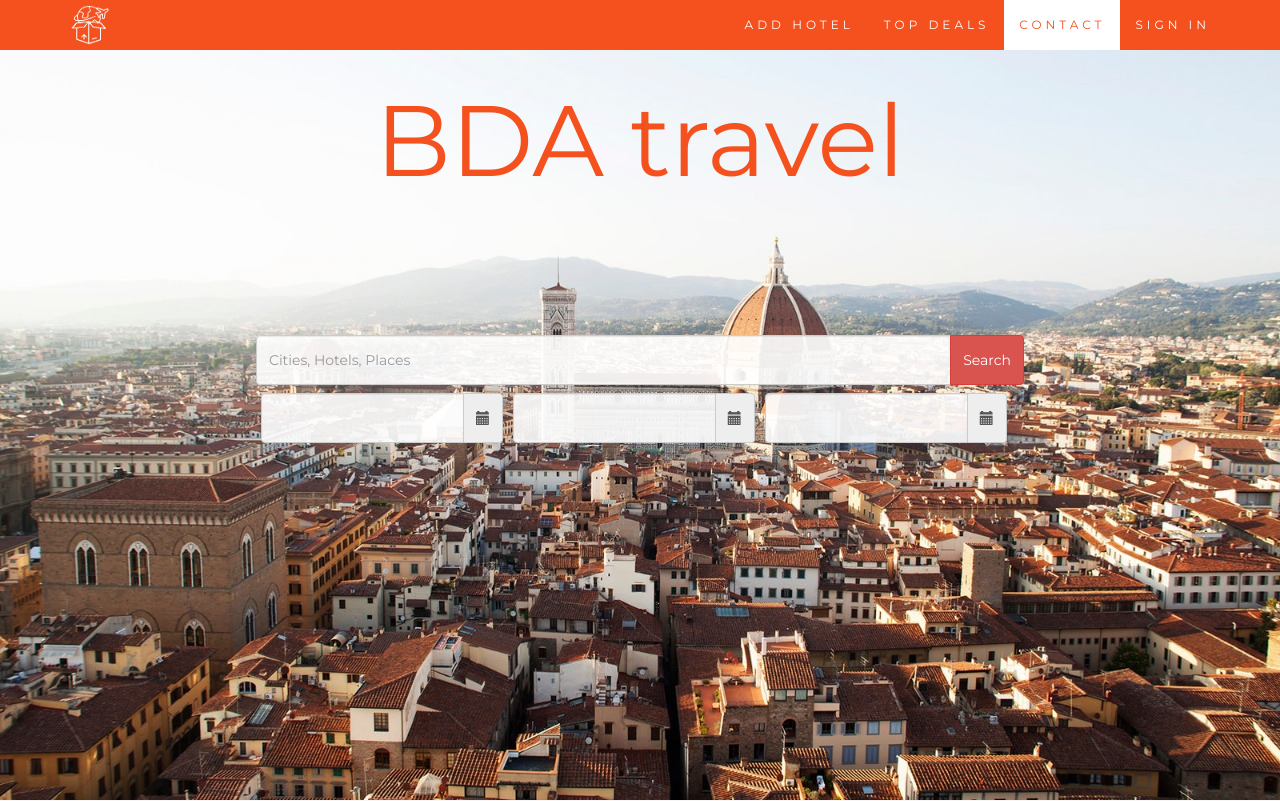
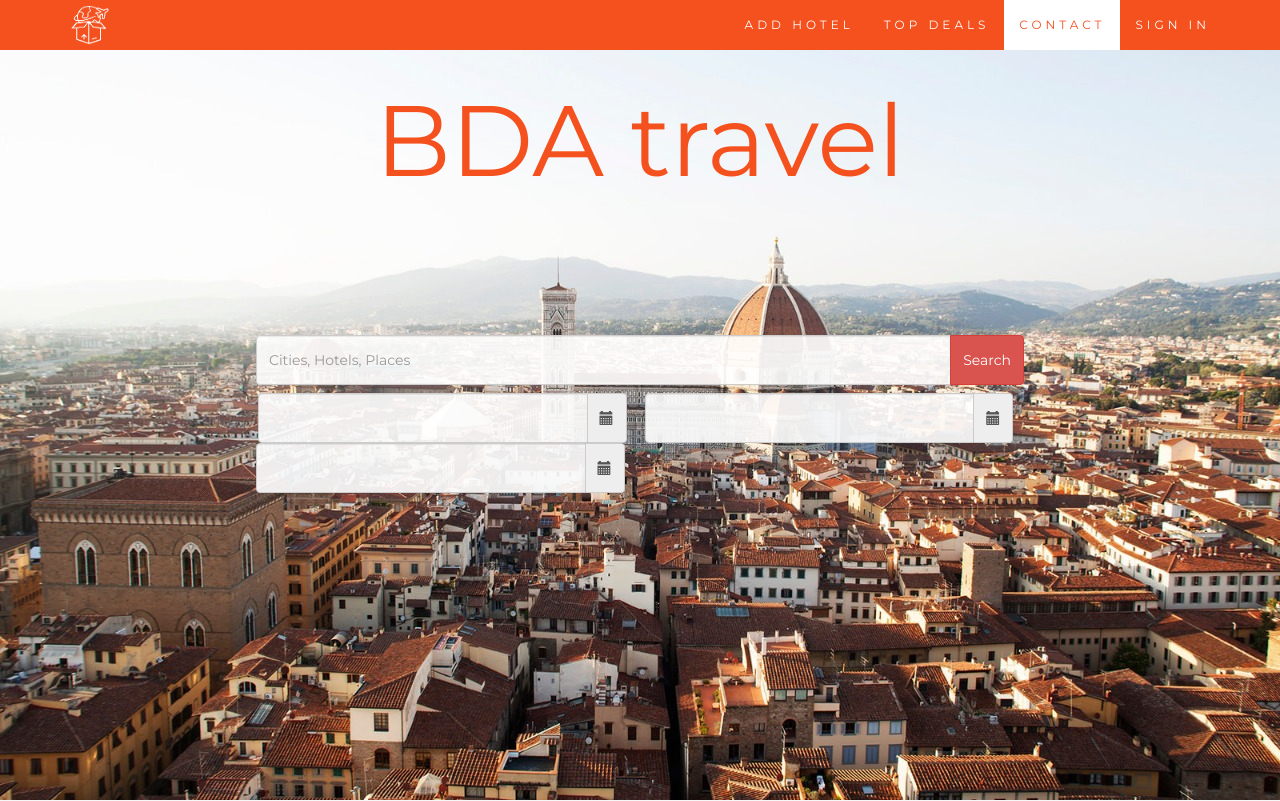
Before and after one commit to LennixM/db_project, a PHP site: page /views/index.php in a window 1280 px wide. Shown: the top 801 px of the page. Run offline with PHP 8.4, Linux system fonts and the light colour scheme; some libraries are stand-ins or nearby versions.

Commit message:
Update style.css

```diff
--- a/css/style.css
+++ b/css/style.css
@@ -177,12 +177,16 @@ footer .glyphicon {
 
 div#dates div.input-group {
   float:left;
-  width: 31.5%;
-  margin-left: 5px;
-  margin-right: 5px;
-
+  width:  48%;
 }
 
+#datetimepicker1{
+    margin-left: 2px;
+}
+
+#datetimepicker2{
+    margin-left: 18px;
+}
 
 div.jumbotron div.input-group input, button{
     height: 50px;
```
